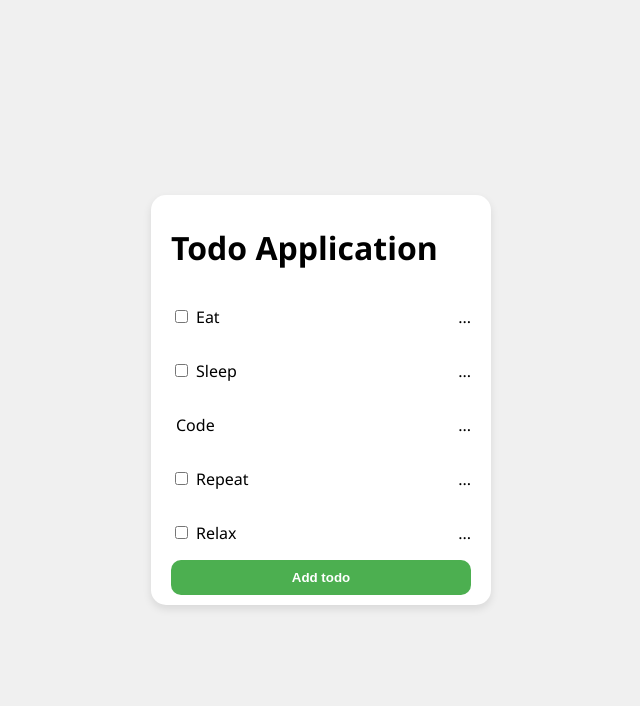
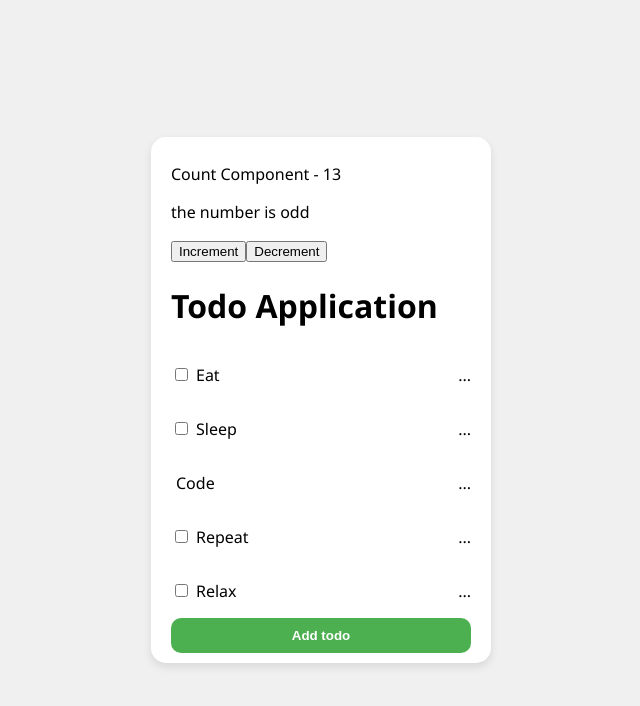
Before and after one commit to prafullamishra001/TO_DO, a React (Create React App) app in the folder todo/: page / in a window 1280 px wide. Shown: the top 706 px of the page, without its empty margins (319-959 px from the left). Built offline with nearby package versions, Linux system fonts and the light colour scheme.

Commit message:
counter compnent added

```diff
--- a/todo/src/App.js
+++ b/todo/src/App.js
@@ -2,10 +2,12 @@
   import Todoitem from './components/Todoitem';
   import Header from './components/header';
   import Button from './components/Button';
+  import Countercomponent from './components/countercomponent';
   import './style.css';
   const App = () =>{
     return (
       <div className='todo-container'>
+        <Countercomponent/>
         <Header/>
         <Todoitem text="Eat" />
         <Todoitem text="Sleep" />
--- /dev/null
+++ b/todo/src/components/countercomponent.jsx
@@ -0,0 +1,16 @@
+import React , {useState} from 'react';
+
+const Countercomponent=()=>{
+    const [count,setcount]=useState(13);
+
+return(
+    <div>
+<p>Count Component - {count}</p>
+<p>the number is {count%2===0 ? "even" : "odd"}</p>
+<button onClick={()=>{setcount(count+1)}}>Increment</button>
+<button onClick={()=>{setcount(count-1)}}>Decrement</button>
+    </div>
+)
+}
+
+export default Countercomponent;
```
